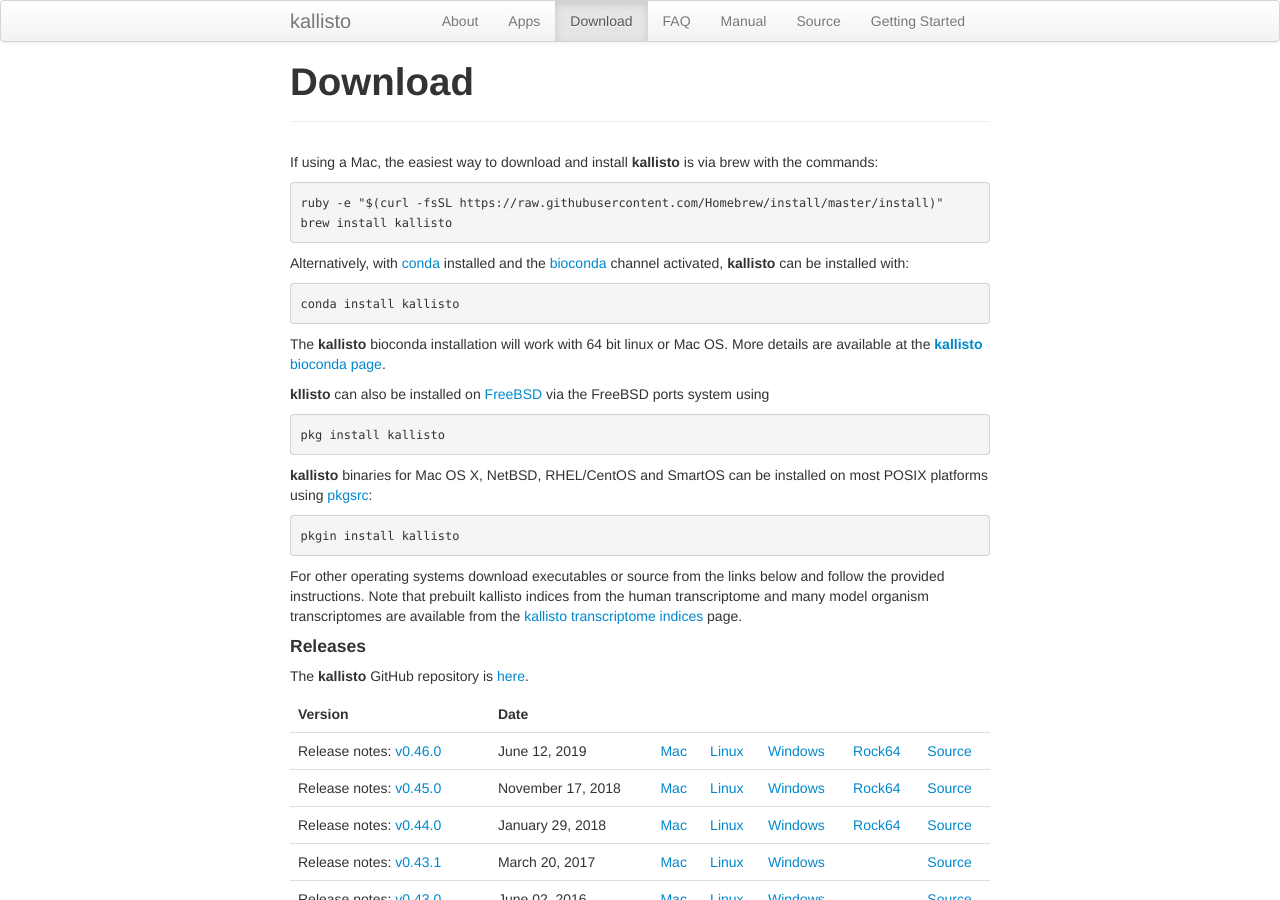
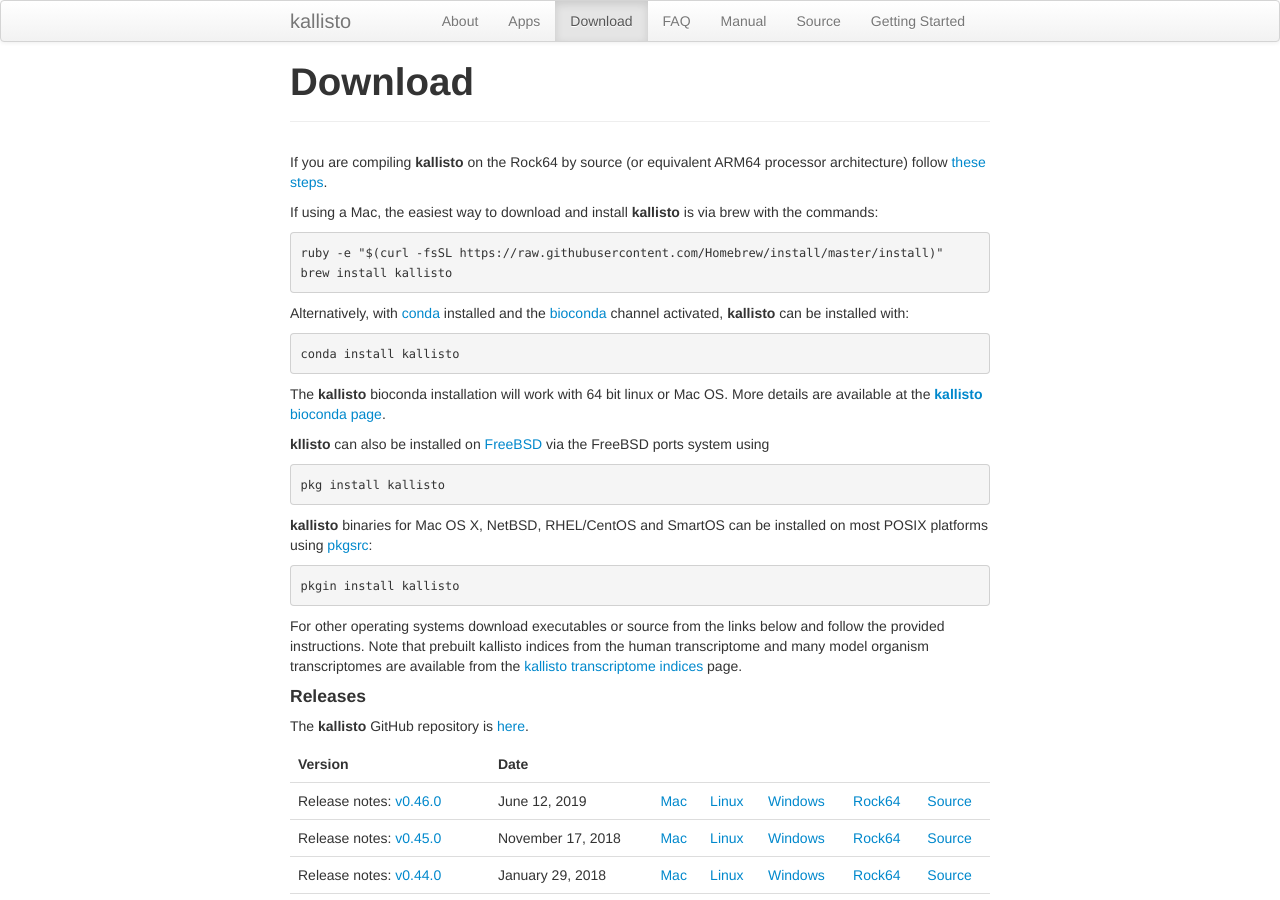
Before and after one commit to pachterlab/kallisto, a Jekyll site: the page built from download.md, in a window 1280 px wide and 900 px high. Built offline with Jekyll 4.4.1, drawn with Linux system fonts in a browser that asks for light colours.

Commit message:
Update download.md

```diff
--- a/download.md
+++ b/download.md
@@ -5,6 +5,8 @@
 ---
 
 {% include JB/setup %}
+
+If you are compiling __kallisto__ on the Rock64 by source (or equivalent ARM64 processor architecture) follow [these steps](rock64_install.html).
 
 If using a Mac, the easiest way to download and install __kallisto__ is via brew with the commands:
 
```
